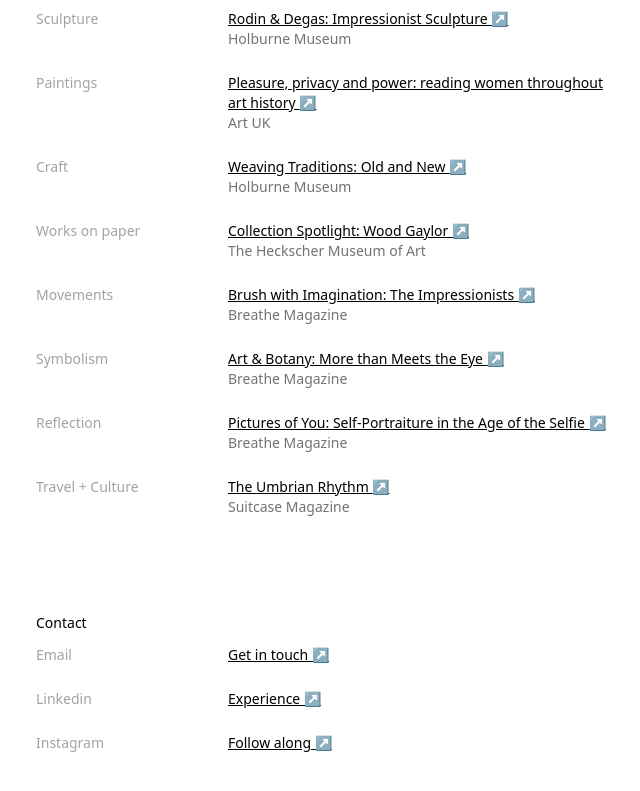
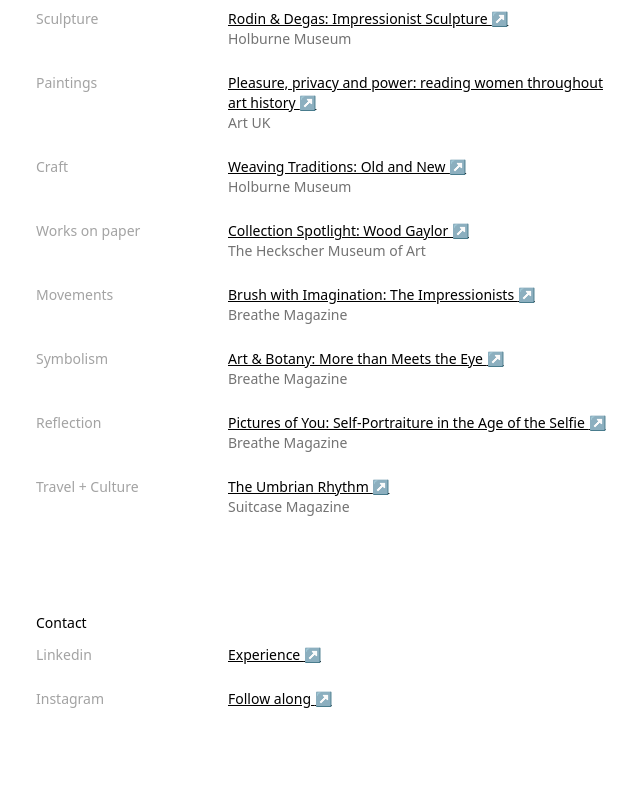
Before and after one commit to giannascavo/giannascavo-github.io, a website built with Parcel: page src/index.html in a window 1280 px wide. Shown: the part 651-1442 px from the top of the page, without its empty margins (316-956 px from the left). Built offline with nearby package versions, Linux system fonts and the light colour scheme.

Commit message:
Remove email

```diff
--- a/src/index.html
+++ b/src/index.html
@@ -304,27 +304,6 @@
                   class="text-neutral-500 items-start grid grid-cols-1 md:grid-cols-3"
                 >
                   <div>
-                    <p class="text-neutral-400 dark:text-neutral-400">Email</p>
-                  </div>
-                  <div class="md:col-span-2 w-full">
-                    <p class="text-black dark:text-white">
-                      <a
-                        href="mailto:hello.gianna.scavo@gmail.com"
-                        title="Email"
-                        class="underline hover:no-underline duration-200 after:content-['_↗']"
-                        target="_blank"
-                        rel="noopener"
-                      >
-                        Get in touch
-                      </a>
-                    </p>
-                  </div>
-                </div>
-
-                <div
-                  class="text-neutral-500 items-start grid grid-cols-1 md:grid-cols-3"
-                >
-                  <div>
                     <p class="text-neutral-400 dark:text-neutral-400">
                       Linkedin
                     </p>
```
Also changed, not shown: package.json (+5 -5 lines), 1 other file.
